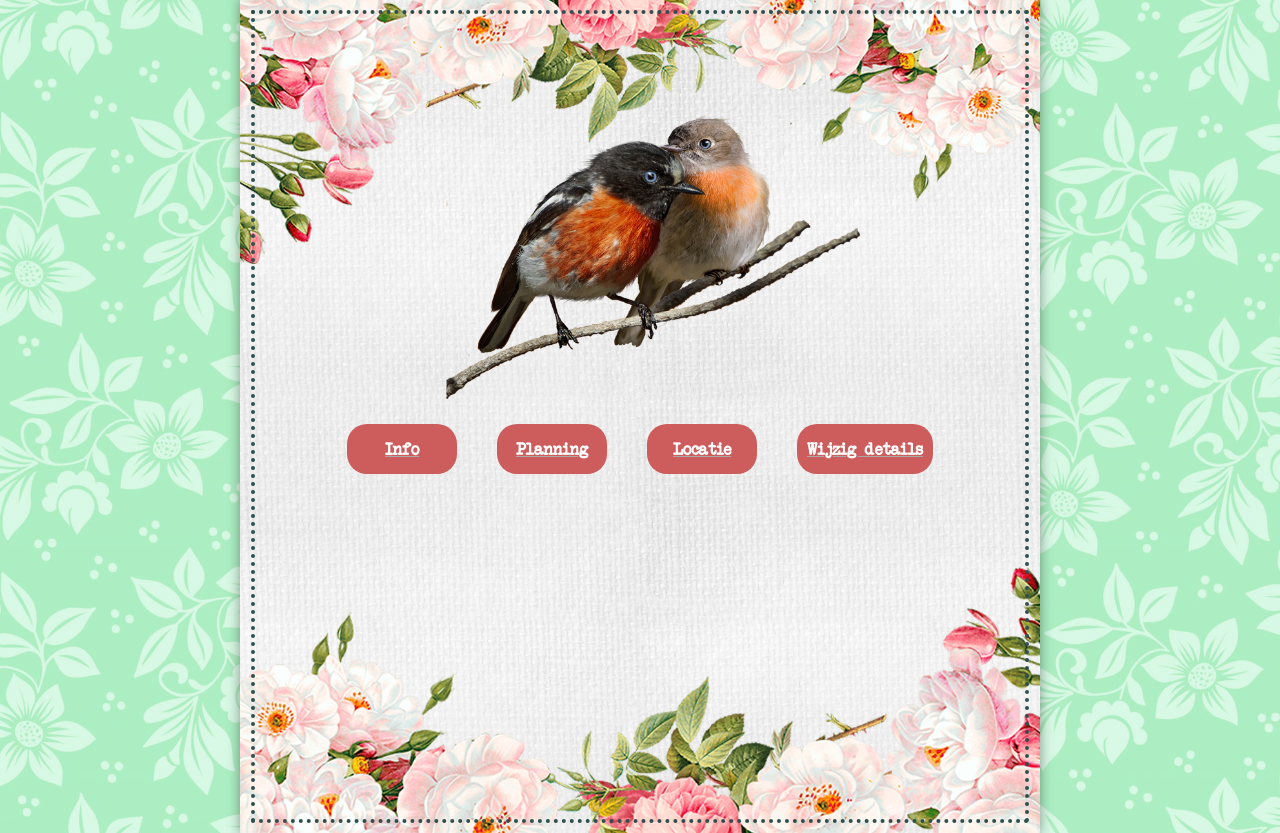
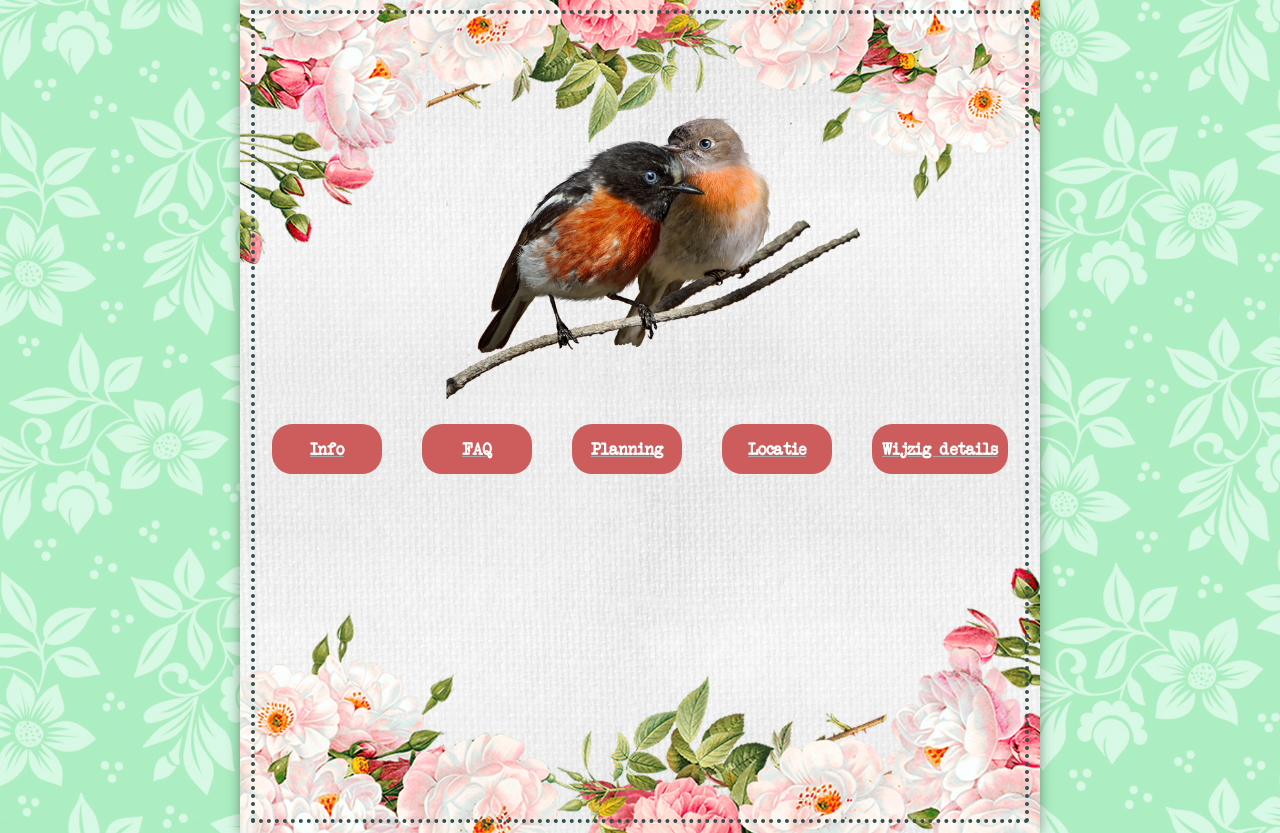
Before and after one commit to kevin-pease/trouwsite-app, a Flask app: template templates/layout.html in a window 1280 px wide. Shown: the part 101-934 px from the top of the page. Run offline with Flask 2, Linux system fonts and the light colour scheme; the template is opened without the code that fills it: most values are stand-ins (such as "Sample title", 1, 10 or a date in 2020); parts of the project's set-up code (start-up, migrations or seed data) failed here and were passed over; some libraries are stand-ins or nearby versions.

Commit message:
Added faq page and applied minor text changes

```diff
--- a/static/style.css
+++ b/static/style.css
@@ -121,7 +121,7 @@ form {
 
 iframe {
     width: 300px;
-    height: 250px;
+    height: 350px;
     border: dotted lightgray;
 }
 
@@ -332,6 +332,11 @@ span.ok {
     background-color:rgba(91, 245, 168, 0.4)
 }
 
+span.remark {
+    margin-top: 15px;
+    font-size: 0.8em;
+}
+
 
 /* Media Queries */
 @media screen and (max-width: 1100px) {
--- a/templates/layout.html
+++ b/templates/layout.html
@@ -14,6 +14,11 @@
             <a href="/">
                 <div class="navbutton">
                     <h2>Info</h2>
+                </div>
+            </a>
+            <a href="/faq">
+                <div class="navbutton">
+                    <h2>FAQ</h2>
                 </div>
             </a>
             <a href="/planning">
--- a/trouwsite.py
+++ b/trouwsite.py
@@ -153,6 +153,18 @@ def preferences():
         flash(preferencesform.errors["email"][0], "error")
 
     return render_template('preferences.html', preferencesform=preferencesform, name=user.name, admin=session["admin"])
+
+# Route for showing faq page
+@app.route("/faq", methods=["GET", "POST"])
+@limiter.limit("30 per minute")
+def faq():
+    if not session.get("user_id"):
+        return redirect("/login")
+    if not session.get("admin"):
+        session["admin"] = False
+
+    user = Users.query.filter_by(id=session.get("user_id")).one()
+    return render_template('faq.html', dayguest=user.is_dayguest, name=user.name, admin=session["admin"])
 
 
 # Route for showing location info
```
